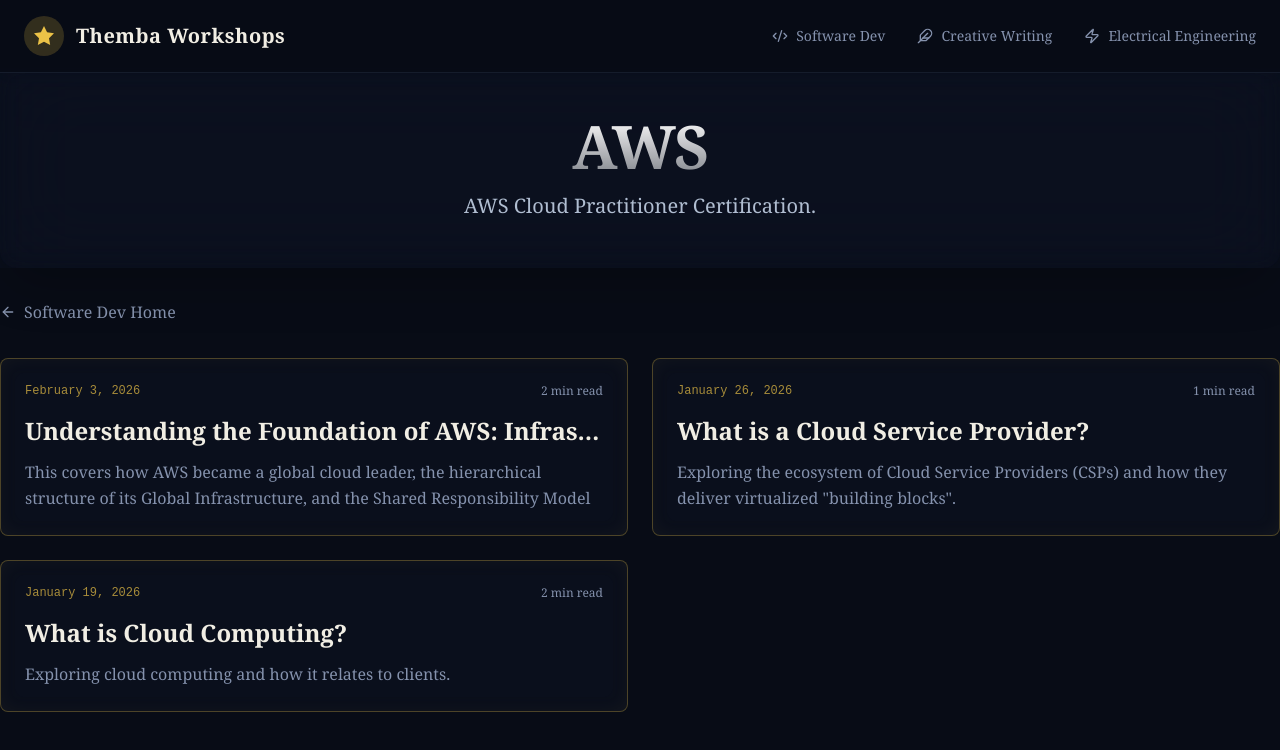
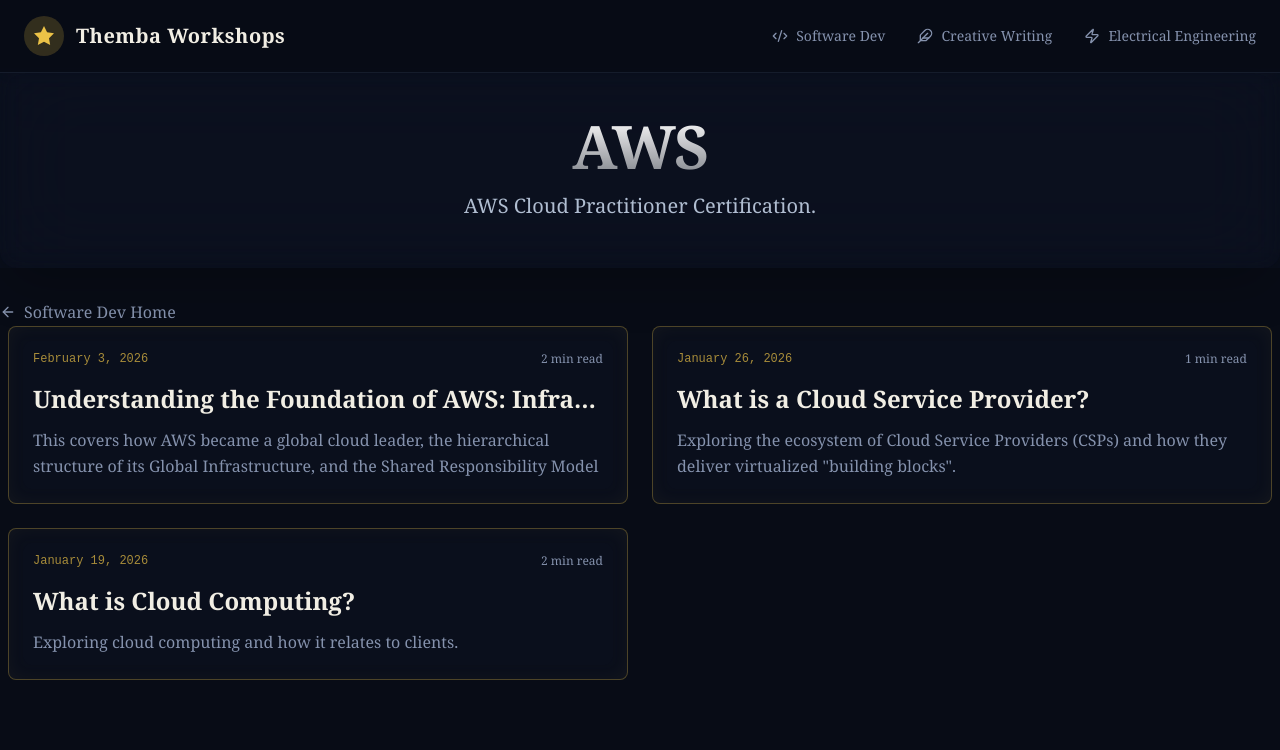
Before and after one commit to ThembaMtshelwane/themba-workshops, a React (Vite) app: page /software/clf-c02 in a window 1280 px wide. Shown: the top 750 px of the page. Built offline with nearby package versions, Linux system fonts and the light colour scheme.

Commit message:
minor updates

```diff
--- a/src/pages/Series.tsx
+++ b/src/pages/Series.tsx
@@ -23,7 +23,7 @@
         <ArrowLeft className="w-4 h-4" />
         Software Dev Home
       </Link>
-      <div className="grid lg:grid-cols-2 gap-6 mt-8 px-4 sm:px-0">
+      <div className="grid grid-cols-1 lg:grid-cols-2 gap-6 px-2">
         <ArticleCard article={article3} />
         <ArticleCard article={article2} />
         <ArticleCard article={article} />
--- a/src/pages/Software.tsx
+++ b/src/pages/Software.tsx
@@ -33,7 +33,7 @@
         <h2 className="text-2xl font-semibold mb-6 border-l-4 border-primary/70 pl-4">
           Articles
         </h2>
-        <div className="grid lg:grid-cols-2 gap-6">
+        <div className="grid grid-cols-1 lg:grid-cols-2 gap-6">
           <ArticleCard article={article3} />
           <ArticleCard article={article2} />
           <ArticleCard article={article} />
```
